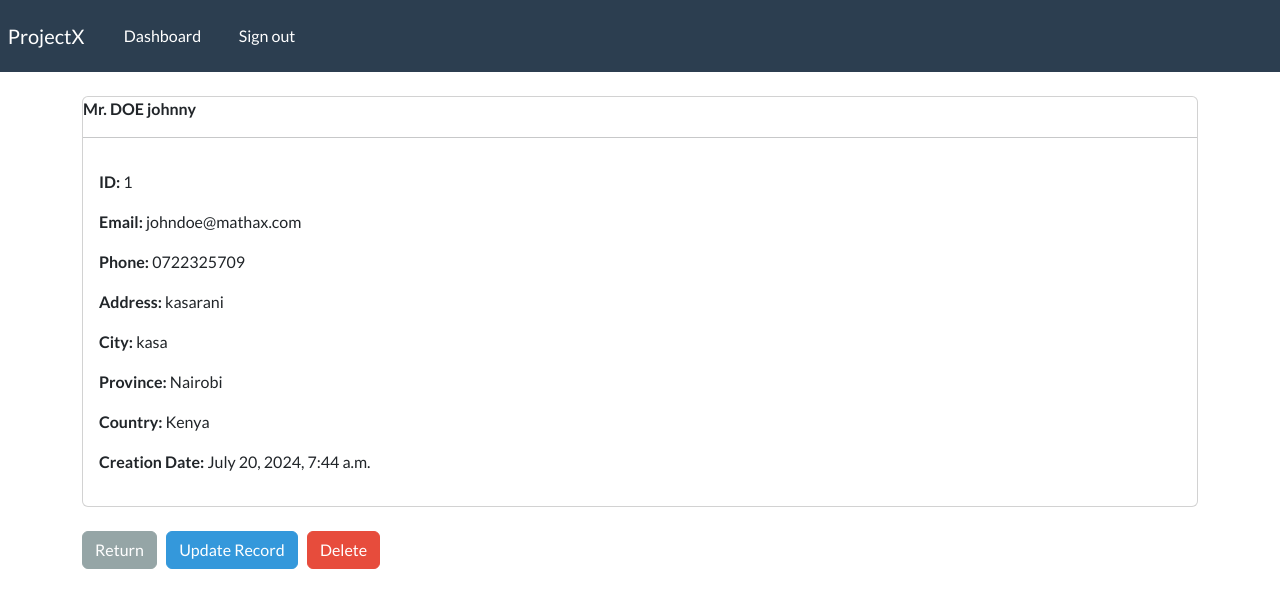
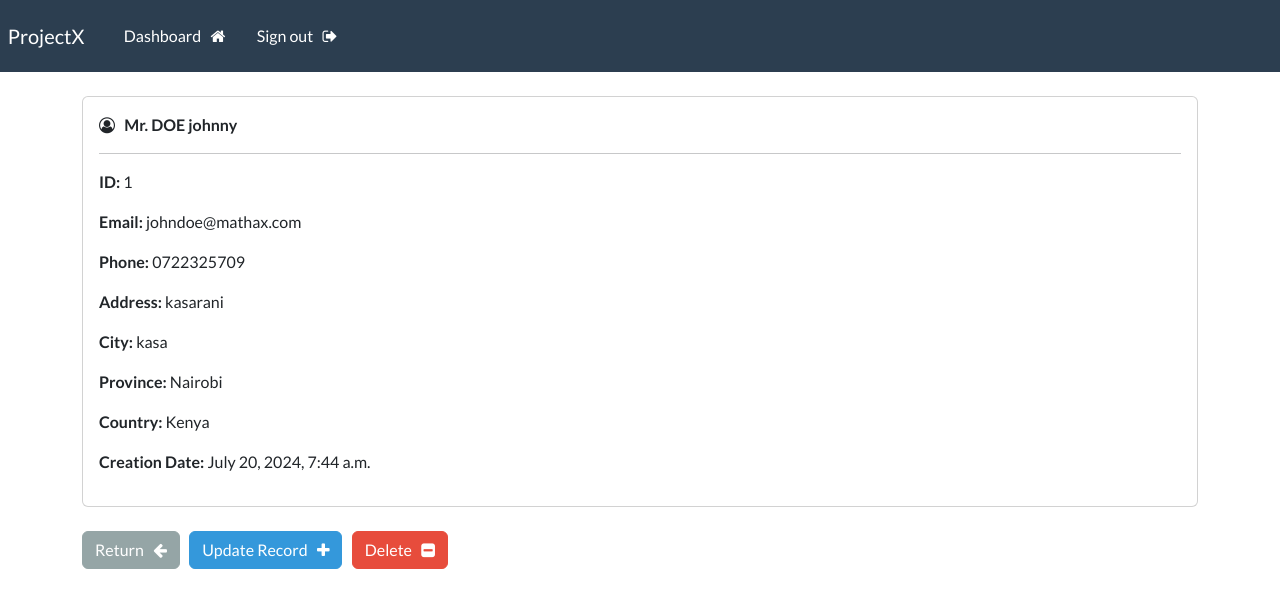
Before and after one commit to immanuelmathari/django_crud, a Django app: page /record/1 in a window 1280 px wide. Shown: the top 608 px of the page. Run offline with Django 5.2, Linux system fonts and the light colour scheme; a user stored in the database is signed in; data comes from the database, SQL or seed files in the repository; both versions use the stored data as it was after the commit.

Commit message:
adding icons

```diff
--- a/crm/webapp/templates/webapp/base.html
+++ b/crm/webapp/templates/webapp/base.html
@@ -7,6 +7,7 @@
         <title> ProjectX </title>
         <link rel="stylesheet" type="text/css" href="https://bootswatch.com/5/flatly/bootstrap.min.css">
         <link rel="stylesheet" type="text/css" href="{% static 'css/styles.css' %}">
+        <link rel="stylesheet" href="https://cdnjs.cloudflare.com/ajax/libs/font-awesome/4.7.0/css/font-awesome.min.css">
         {% comment %} the order above is important {% endcomment %}
         <meta name="viewport" content="width=device-width, initial-scale=1">
 
--- a/crm/webapp/templates/webapp/dashboard.html
+++ b/crm/webapp/templates/webapp/dashboard.html
@@ -6,7 +6,8 @@
 
 <hr>
 
-<a class='btn btn-outline-primary btn-sm' href="{%url 'create-record' %}" >Create a new record</a>
+<a class='btn btn-outline-primary btn-sm' href="{%url 'create-record' %}" >Create a new record &nbsp; <i class="fa fa-plus-circle" aria-hidden="true"></i>
+</a>
 
 <hr>
 
@@ -43,7 +44,8 @@
             <td>{{record.country}}</td>
             <td>{{record.creation_date}}</td>
 
-            <td><a href="{% url 'record' record.id %}">Click Me</a></td>
+            <td><a href="{% url 'record' record.id %}" class="btn btn-success btn-sm"><i class="fa fa-eye" aria-hidden="true"></i>
+            </a></td>
 
         </tr>
         {%endfor%}
--- a/crm/webapp/templates/webapp/index.html
+++ b/crm/webapp/templates/webapp/index.html
@@ -7,7 +7,8 @@
             <h5>Keep track of your records effectively</h5>
             <br>
             <hr>
-            <a class="btn btn-primary" type="button" href="{% url 'register' %}">Create your account</a>
+            <a class="btn btn-primary" type="button" href="{% url 'register' %}">Create your account &nbsp; <i class="fa fa-user-plus" aria-hidden="true"></i>
+            </a>
         </div>
     </body>
 {% endblock %}
--- a/crm/webapp/templates/webapp/update-record.html
+++ b/crm/webapp/templates/webapp/update-record.html
@@ -13,7 +13,10 @@
             {% csrf_token %}
             {{form4|crispy}}
             <br>
-            <button type="submit" class="btn btn-primary w-100 btn-block p-2y">Update record</button>
+            <button type="submit" class="btn btn-primary w-100 btn-block p-2y">Update record  &nbsp; <i class="fa fa-plus" /> </button>
+            &nbsp;
+            <a href="{% url 'dashboard' %}" class="btn btn-secondary">Return &nbsp; <i class="fa fa-arrow-left" aria-hidden="true"></i>
+            </a>
         </form>
 
 </div>
--- a/crm/webapp/templates/webapp/view-record.html
+++ b/crm/webapp/templates/webapp/view-record.html
@@ -3,12 +3,15 @@
 {% block content %}
 <!-- We want to add in a card -->
  <div class='card'>
+
+    <div class='card-body'>
+        <i class="fa fa-user-circle-o" aria-hidden="true"></i>
+    &nbsp;
     <strong> Mr.
         {{record.last_name|upper}}
         {{record.first_name}}
     </strong>
     <hr>
-    <div class='card-body'>
         <p><strong>ID: </strong> {{record.id}} </p>
         <p><strong>Email: </strong> {{record.email}} </p>
         <p><strong>Phone: </strong> {{record.phone}} </p>
@@ -25,10 +28,13 @@
 
  <br>
 
- <a href="{% url 'dashboard' %}" class="btn btn-secondary">Return</a>
+ <a href="{% url 'dashboard' %}" class="btn btn-secondary">Return &nbsp; <i class="fa fa-arrow-left" aria-hidden="true"></i>
+ </a>
  &nbsp;
- <a href="{% url 'update-record' record.id %}" class="btn btn-info">Update Record</a>
+ <a href="{% url 'update-record' record.id %}" class="btn btn-info">Update Record &nbsp; <i class="fa fa-plus" aria-hidden="true"></i>
+ </a>
  &nbsp;
- <a href="{% url 'delete-record' record.id %}" class="btn btn-danger">Delete</a>
+ <a href="{% url 'delete-record' record.id %}" class="btn btn-danger">Delete &nbsp; <i class="fa fa-minus-square" aria-hidden="true"></i>
+ </a>
  &nbsp;
 {% endblock %}
```
Also changed, not shown: crm/webapp/templates/webapp/create-record.html (+6 -1 lines), crm/webapp/templates/webapp/my-login.html (+6 -2 lines), crm/webapp/templates/webapp/register.html (+10 -2 lines), crm/db.sqlite3.
